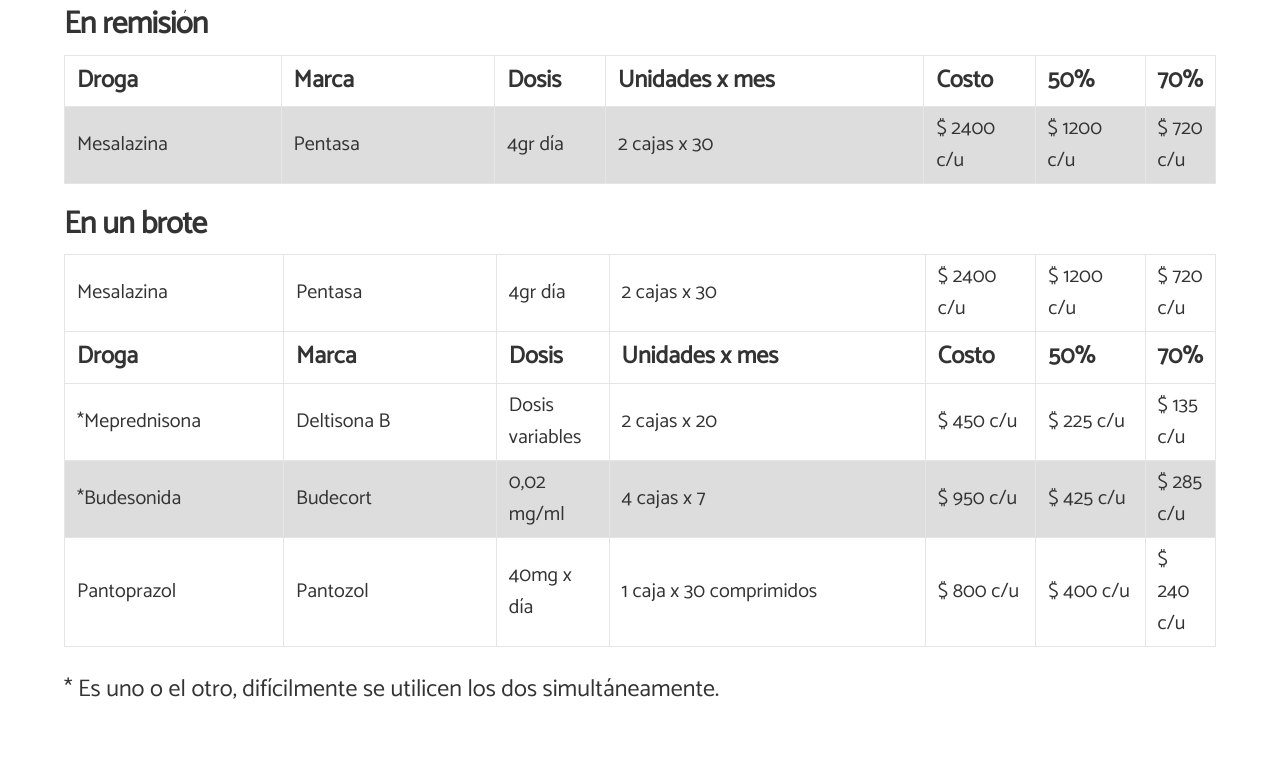
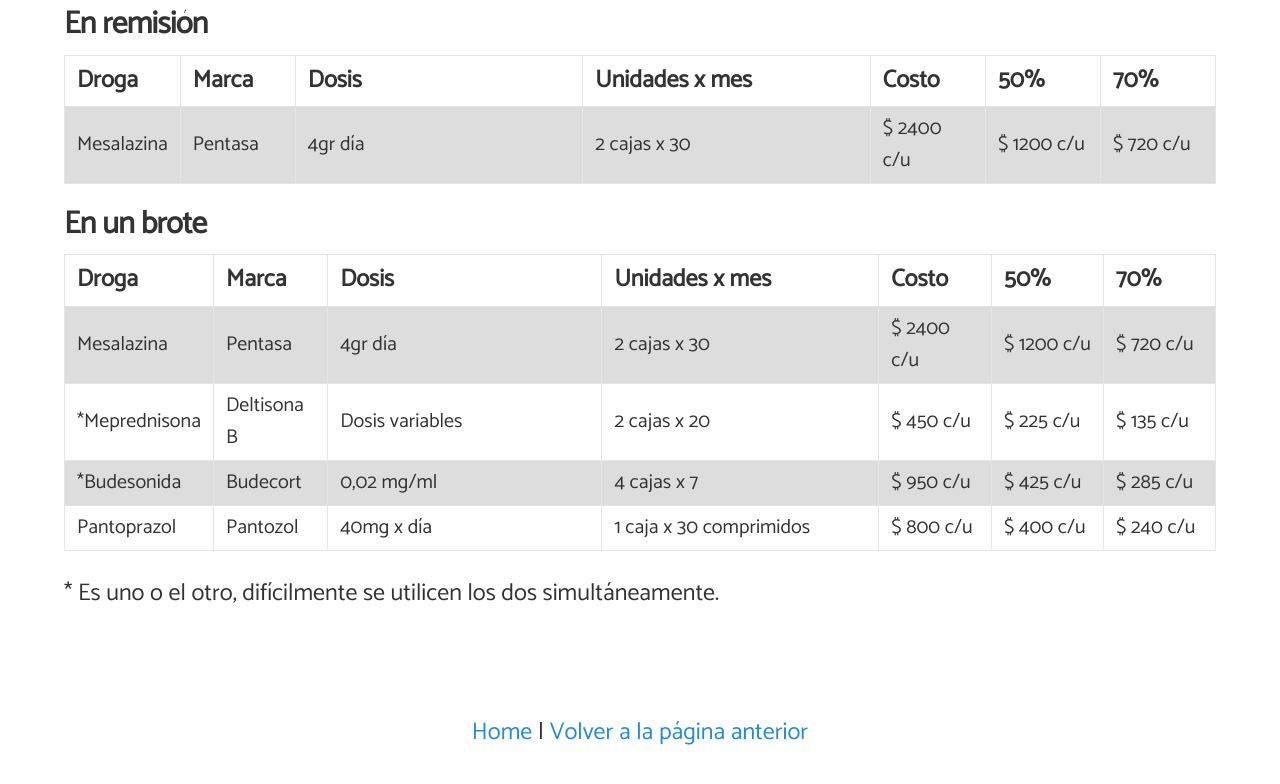
Before and after one commit to angelsimon/angelsimon.github.io, a Jekyll site: the page built from _posts/2016-09-16-curcuma-y-eii.md, in a window 1280 px wide and 900 px high, scrolled down 5199 px, cut to the strip 0-805 px from the top of the window. Shown: the top 784 px of the strip. Built offline with Jekyll 4.4.1, drawn with Linux system fonts in a browser that asks for light colours; nearby versions of some CDN libraries; comment, search, counter and statistics services are not loaded.

Commit message:
Update 2016-09-16-curcuma-y-eii.md

```diff
--- a/_posts/2016-09-16-curcuma-y-eii.md
+++ b/_posts/2016-09-16-curcuma-y-eii.md
@@ -61,10 +61,10 @@
 <h3>En remisión</h3>
 <table class="bicolor">
 <tr>
-<th width="20%">Droga</th>
-<th width="20%">Marca</th>
-<th width="10%">Dosis</th>
-<th width="30%">Unidades x mes</th>
+<th width="10%">Droga</th>
+<th width="10%">Marca</th>
+<th width="25%">Dosis</th>
+<th width="25%">Unidades x mes</th>
 <th width="10%">Costo</th>
 <th width="10%">50%</th>
 <th width="10%">70%</th>
@@ -83,6 +83,15 @@
 <h3>En un brote</h3>
 <table class="bicolor">
 <tr>
+<th width="10%">Droga</th>
+<th width="10%">Marca</th>
+<th width="25%">Dosis</th>
+<th width="25%">Unidades x mes</th>
+<th width="10%">Costo</th>
+<th width="10%">50%</th>
+<th width="10%">70%</th>
+</tr>
+<tr>
 <td>Mesalazina</td>
 <td>Pentasa</td>
 <td>4gr día</td>
@@ -90,15 +99,6 @@
 <td>$ 2400 c/u</td>
 <td>$ 1200 c/u</td>
 <td>$ 720 c/u</td>
-</tr>
-<tr>
-<th width="20%">Droga</th>
-<th width="20%">Marca</th>
-<th width="10%">Dosis</th>
-<th width="30%">Unidades x mes</th>
-<th width="10%">Costo</th>
-<th width="10%">50%</th>
-<th width="10%">70%</th>
 </tr>
 <tr>
 <td>*Meprednisona</td>
```
